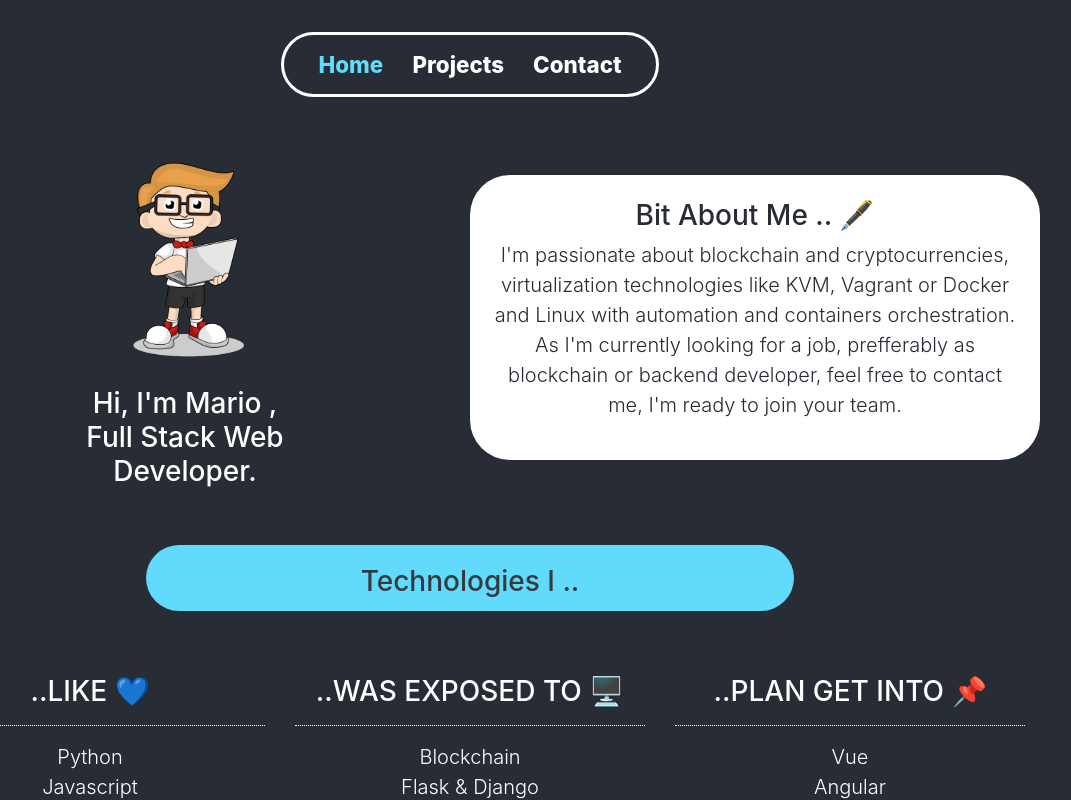
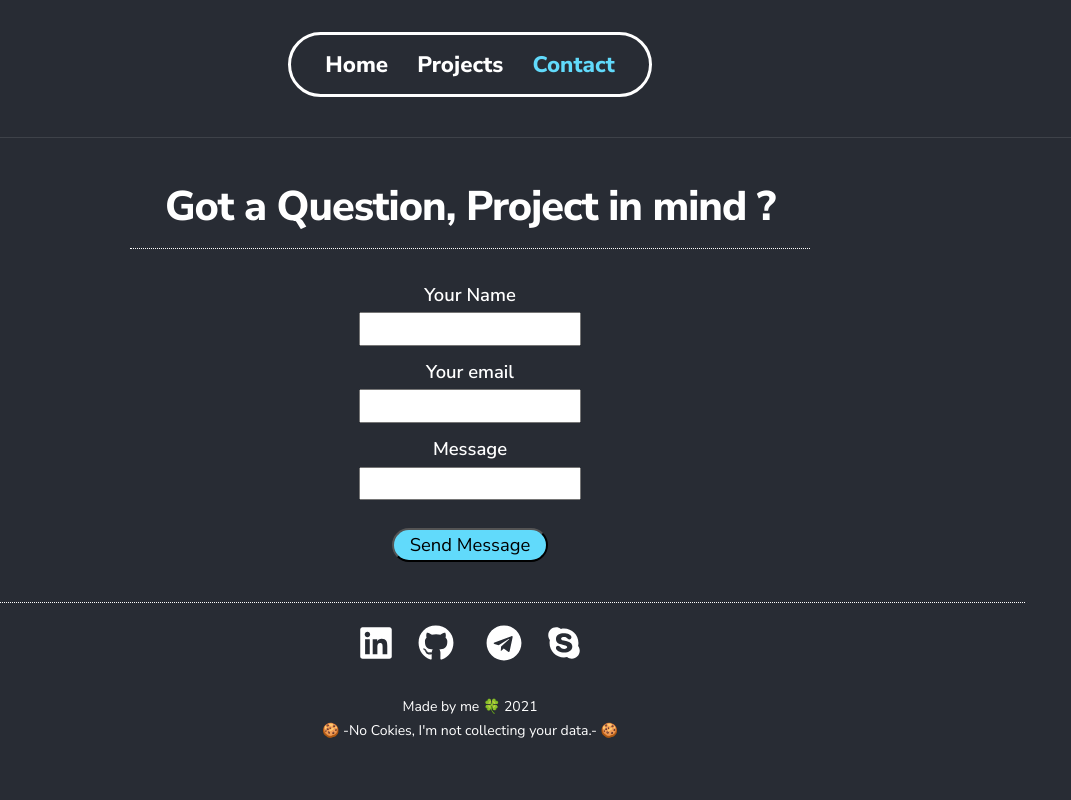
Before and after one commit to mariourban83/MU-portfolio-app-2021, a React (Create React App) app: page /contact in a window 1280 px wide. Shown: the top 800 px of the page, without its empty margins (170-1241 px from the left). Built offline with nearby package versions, Linux system fonts and the light colour scheme.

Commit message:
Add some styles + Firebase deploy, deploy-OK

```diff
--- a/package.json
+++ b/package.json
@@ -1,7 +1,6 @@
 {
   "name": "portfolio-app-2021",
   "version": "0.1.0",
-  "homepage": "https://mariourban83.github.io/portfolio-app-2021/",
   "private": true,
   "dependencies": {
     "@testing-library/jest-dom": "^5.11.4",
@@ -18,8 +17,6 @@
     "react-typist": "^2.0.5"
   },
   "scripts": {
-    "predeploy": "npm run build",
-    "deploy": "gh-pages -d build",
     "start": "react-scripts start",
     "build": "react-scripts build",
     "test": "react-scripts test",
@@ -42,8 +39,5 @@
       "last 1 firefox version",
       "last 1 safari version"
     ]
-  },
-  "devDependencies": {
-    "gh-pages": "^3.1.0"
   }
 }
--- a/src/App.scss
+++ b/src/App.scss
@@ -1,3 +1,31 @@
 .App {
+  font: {
+    size: 1em;
+    family: "Nunito Sans", helvetica, arial, sans-serif;
+    weight: 600;
+  }
+
   text-align: center;
+  margin: 0em auto 2em;
+
+  -webkit-font-smoothing: antialiased;
+  -moz-osx-font-smoothing: grayscale;
 }
+
+header {
+  border-bottom: 1px solid rgba(255, 255, 255, 0.1);
+  margin-bottom: 1em;
+}
+
+.main-content {
+  font-size: 1.15em;
+  line-height: 1.5em;
+  // padding: 1.5em 1.75em;
+  padding: 1.5em 1.75em 0;
+}
+
+@media screen and (max-width: 520px) {
+  .App {
+    font-size: 0.85em;
+  }
+}
--- a/src/index.js
+++ b/src/index.js
@@ -1,6 +1,6 @@
 import React from 'react'
 import ReactDOM from 'react-dom'
-import { HashRouter } from 'react-router-dom'
+import { BrowserRouter } from 'react-router-dom'
 import 'bootstrap/dist/css/bootstrap.min.css';
 
 // styles
@@ -9,8 +9,8 @@ import './index.scss'
 import App from './App'
 
 ReactDOM.render(
-	<HashRouter>
+	<BrowserRouter>
 		<App />
-	</HashRouter>,
+	</BrowserRouter>,
 	document.getElementById('root')
 )
--- a/src/views/TheContact.js
+++ b/src/views/TheContact.js
@@ -1,17 +1,48 @@
-import React from 'react'
-import { Container } from 'react-bootstrap'
+import React from "react";
+import { Col } from "react-bootstrap";
 
 // styles
-import './TheContact.scss'
+import "./TheContact.scss";
 
 // component
 
 const TheContact = () => {
-	return (
-		<Container className="Contact">
-				<h2>Contact Page</h2>
-			</Container>
-	)
-  }
+  return (
+    <Col className="col-12 col-sm-8 col-md-7 mx-auto">
+      <h1> Got a Question, Project in mind ?</h1>
+      <hr />
 
-export default TheContact
+      <form
+        className="gform pt-3"
+        method="POST"
+        action="https://script.google.com/macros/s/AKfycbzWVwEnsBg8m_fJ_LGTEF5YZTqABRbjxmZ_qTpu93VrqrVHsK4uuKs86AdFDQrS6j3m/exec"
+      >
+        <label>
+          Your Name
+          <br />
+          <input type="text" name="From" className="m-1" />
+        </label>
+        <br />
+        <label>
+          Your email
+          <br />
+          <input type="email" name="Email" className="m-1" />
+        </label>
+        <br />
+        <label>
+          Message
+          <br />
+          <input type="textarea" name=" Message" className="m-1" />
+        </label>
+        <br />
+        <input
+          type="submit"
+          value="Send Message"
+          className="rounded-pill blue-bg mt-3 px-3"
+        />
+      </form>
+    </Col>
+  );
+};
+
+export default TheContact;
--- a/src/views/TheContact.scss
+++ b/src/views/TheContact.scss
@@ -0,0 +1,4 @@
+.blue-bg {
+  background-color: #61dafb;
+  color: black;
+}
```
Also changed, not shown: firebase.json (added), 2 other files (tests, documents, lock files or other folders).
